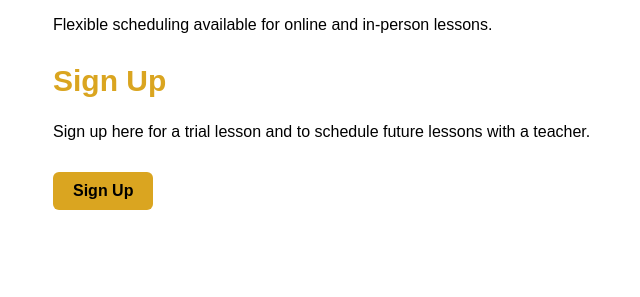
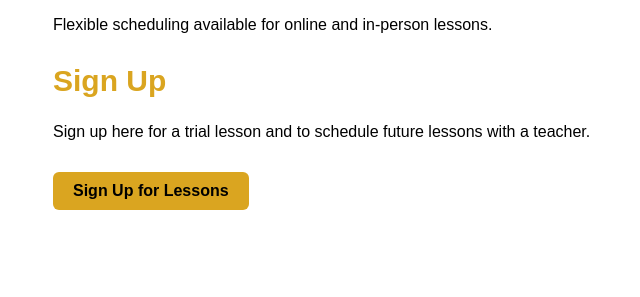
Before and after one commit to EC1790/NovaMusic, a Flask app: page /Lessons in a window 1280 px wide. Shown: the part 503-800 px from the top of the page, without its empty margins (187-827 px from the left). Run offline with Flask 3, Linux system fonts and the light colour scheme.

Commit message:
fixed a thing

```diff
--- a/templates/lessons.html
+++ b/templates/lessons.html
@@ -36,7 +36,7 @@ container, moneyInfo, sign up for orgainization and styling
     <div class="signup">
       <h2>Sign Up</h2>
       <p>Sign up here for a trial lesson and to schedule future lessons with a teacher.</p>
-      <a class="signup-btn" href="/SignUp">Sign Up</a>
+      <a class="signup-btn" href="https://tally.so/r/woYKab" target="_blank">Sign Up for Lessons</a>
     </div>
   </div>
 
```
Also changed, not shown: events.db.
